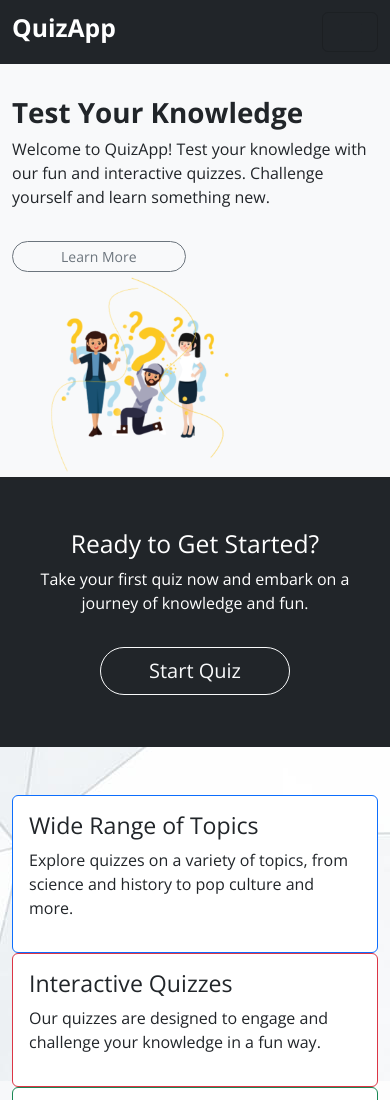
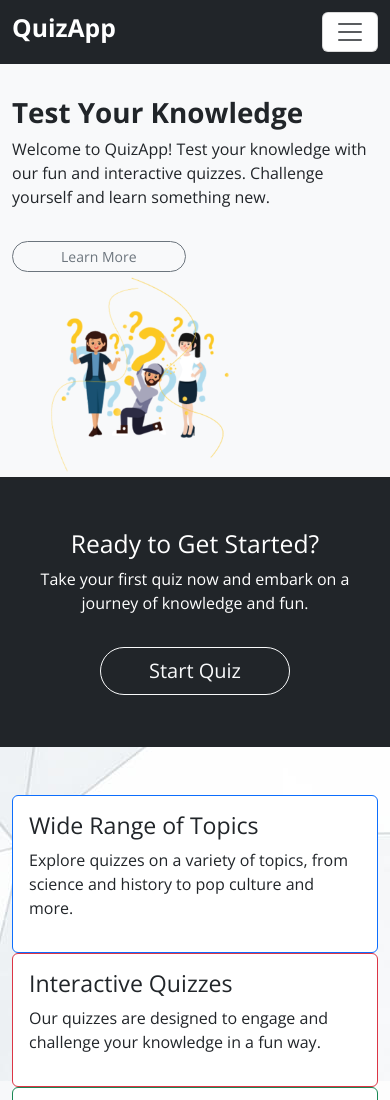
Before and after one commit to fidellabz/QuizApp, a plain HTML site: page index.html in a window 390 px wide. Shown: the top 1100 px of the page. Drawn offline with nearby package versions, Linux system fonts and the light colour scheme; a web font is replaced by a local one.

Commit message:
newly update layout

```diff
--- a/index.html
+++ b/index.html
@@ -30,7 +30,7 @@
       <a class="navbar-brand" href="#">
         <h1 class="fs-2 fw-bold text-white">QuizApp</h1>
       </a>
-      <button class="navbar-toggler" type="button" data-bs-toggle="collapse" data-bs-target="#navbarSupportedContent"
+      <button class="navbar-toggler bg-white" type="button" data-bs-toggle="collapse" data-bs-target="#navbarSupportedContent"
         aria-controls="navbarSupportedContent" aria-expanded="false" aria-label="Toggle navigation">
         <span class="navbar-toggler-icon"></span>
       </button>
```
Also changed, not shown: quiz.html (+1 -1 lines).
